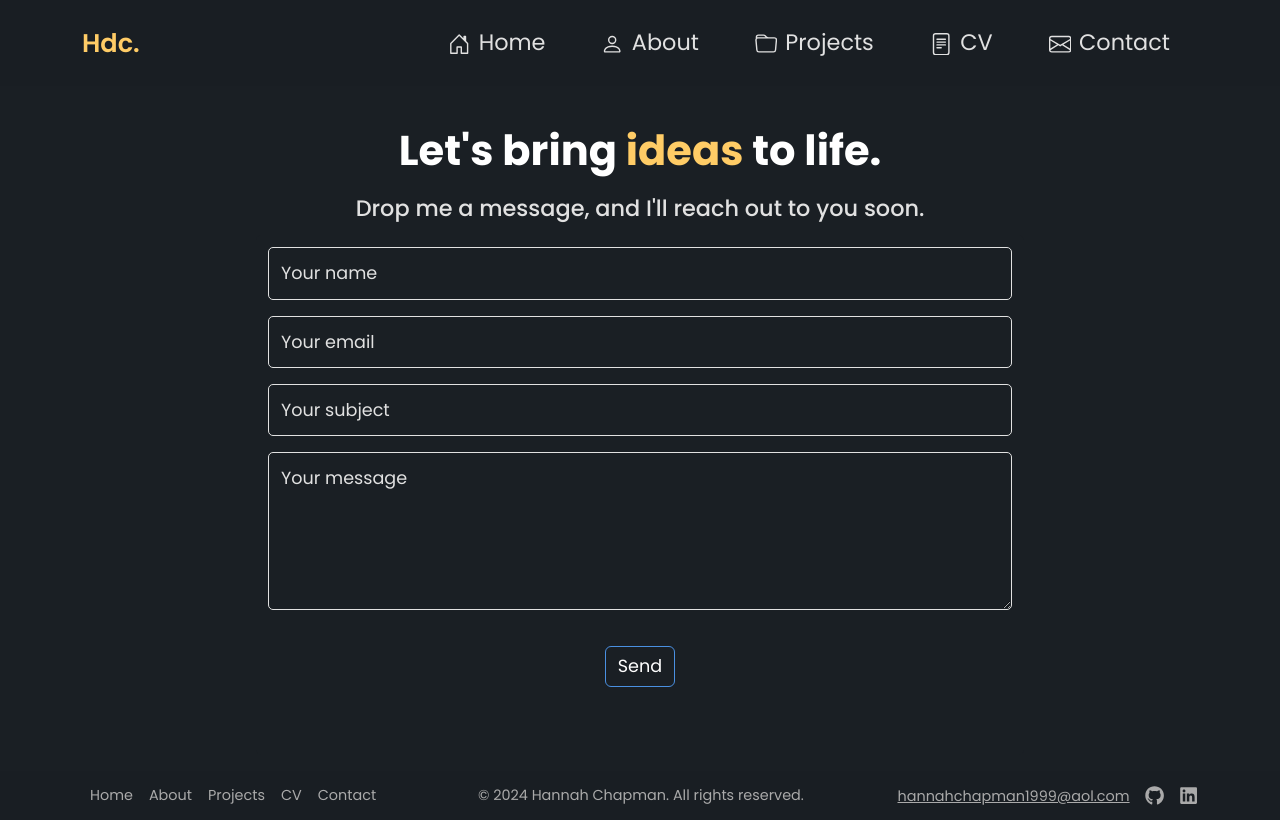
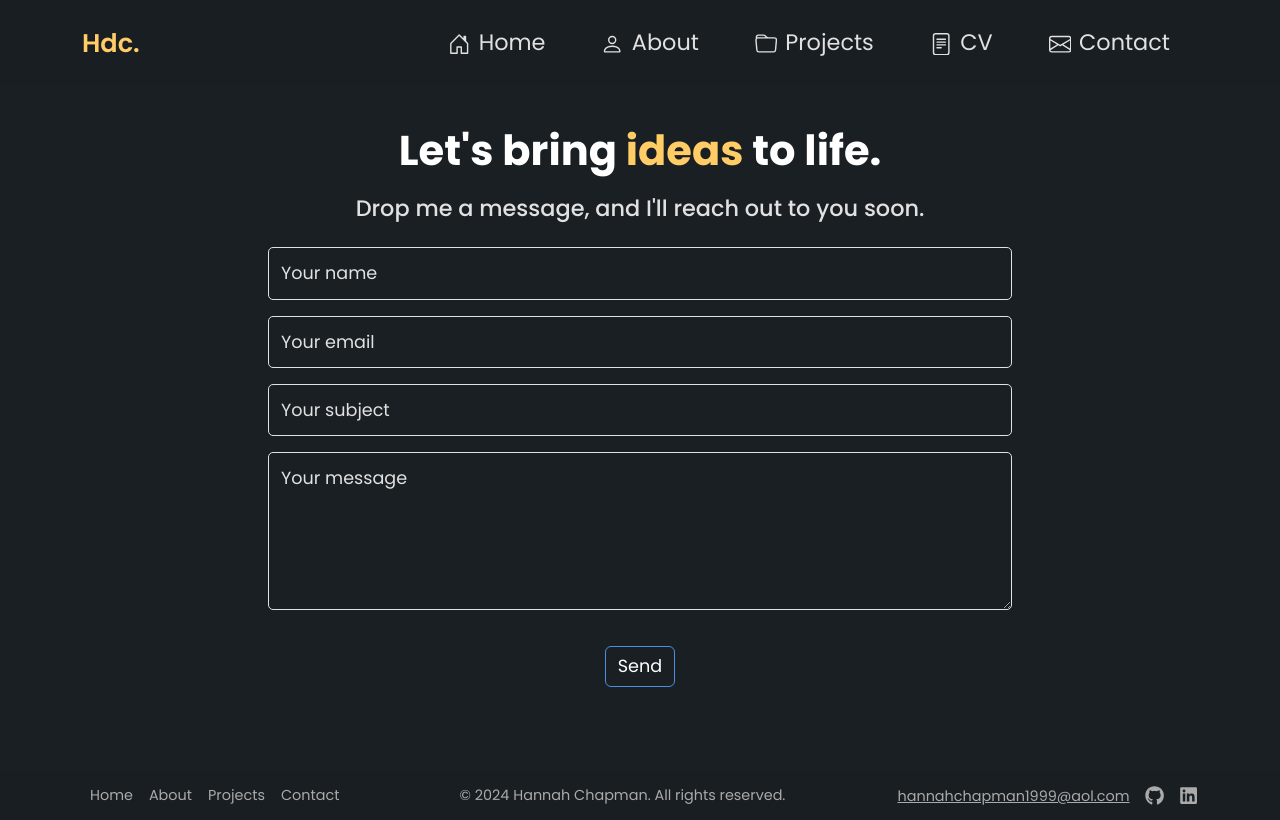
Before and after one commit to hannahchapman79/hannah-chapman-portfolio, a React (Create React App) app: page /contact in a window 1280 px wide. Built offline with nearby package versions, Linux system fonts and the light colour scheme; no server answers.

Commit message:
Updates CV path in Footer.jsx

```diff
--- a/src/components/Footer.jsx
+++ b/src/components/Footer.jsx
@@ -12,7 +12,7 @@ function Footer() {
             <Link to="/" className="mx-2 text-decoration-none" style={{ color: '#aaa' }}>Home</Link>
             <Link to="/about" className="mx-2 text-decoration-none" style={{ color: '#aaa' }}>About</Link>
             <Link to="/projects" className="mx-2 text-decoration-none" style={{ color: '#aaa' }}>Projects</Link>
-            <Link to="/cv" className="mx-2 text-decoration-none" style={{ color: '#aaa' }}>CV</Link>
+{/*             <Link to="/cv" className="mx-2 text-decoration-none" style={{ color: '#aaa' }}>CV</Link> */}
             <Link to="/contact" className="mx-2 text-decoration-none" style={{ color: '#aaa' }}>Contact</Link>
           </Col>
 
```
